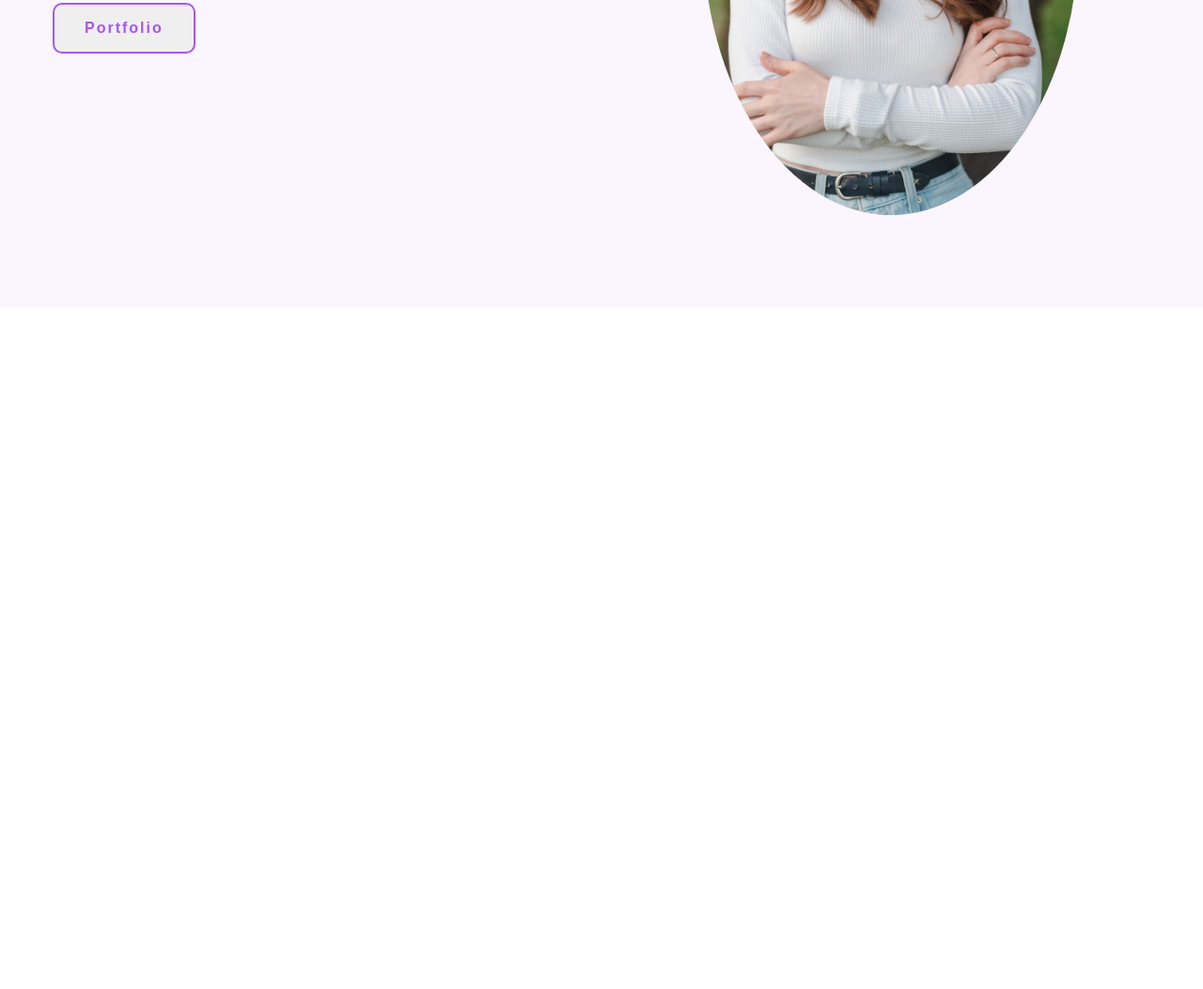
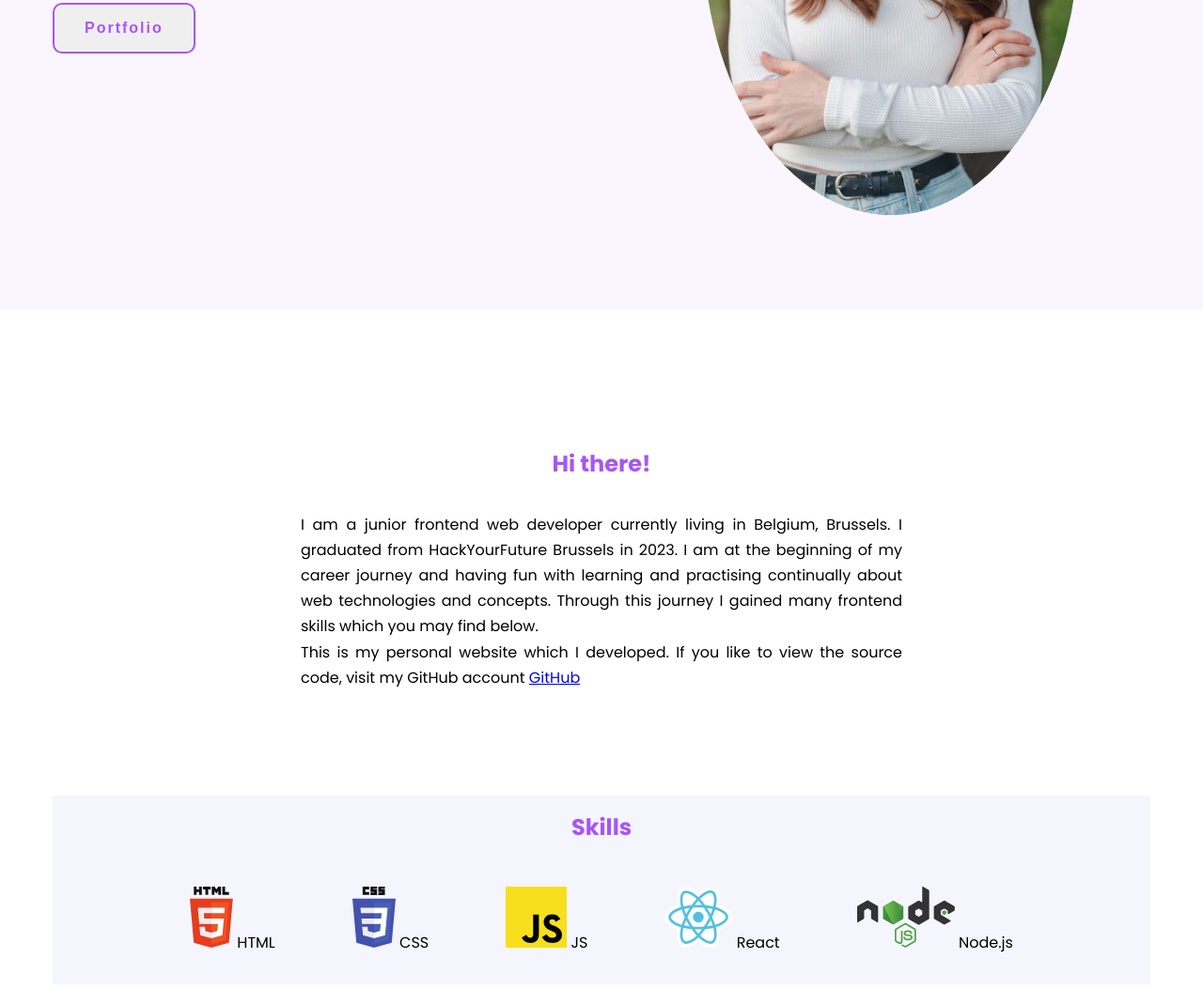
Before and after one commit to inna9Z/my-portfolio, a website: page index.html in a window 1280 px wide. Shown: the part 471-1524 px from the top of the page at 94% size. Before the commit the page ends 800 px from the top, so only its background shows below. Drawn offline with nearby package versions, Linux system fonts and the light colour scheme.

Commit message:
about page added

```diff
--- a/index.html
+++ b/index.html
@@ -51,5 +51,56 @@
         </div>
       </div>
     </section>
+
+    <!-- About section -->
+
+    <section id="about" class="section-about">
+      <div class="about-description">
+        <h1 class="skills-title">Hi there!</h1>
+        <p>
+          I am a junior frontend web developer currently living in Belgium,
+          Brussels. I graduated from HackYourFuture Brussels in 2023. I am at
+          the beginning of my career journey and having fun with learning and
+          practising continually about web technologies and concepts. Through
+          this journey I gained many frontend skills which you may find below.
+        </p>
+        <p>
+          This is my personal website which I developed. If you like to view the
+          source code, visit my GitHub account
+          <a
+            href="https://github.com/inna9Z/my-portfolio"
+            target="_blank"
+            class="animated-link"
+            >GitHub</a
+          >
+        </p>
+      </div>
+
+      <div class="skills">
+        <h1 class="skills-title">Skills</h1>
+        <div class="skill-container">
+          <div>
+            <img src="./public/img/html5.svg" alt="#" />
+            <span>HTML</span>
+          </div>
+          <div>
+            <img src="./public/img/css3.svg" alt="#" />
+            <span>CSS</span>
+          </div>
+          <div>
+            <img src="./public/img/js.svg" alt="#" />
+            <span>JS</span>
+          </div>
+          <div>
+            <img src="./public/img/react.svg" alt="#" />
+            <span>React</span>
+          </div>
+          <div>
+            <img src="./public/img/nodejs.svg" alt="#" />
+            <span>Node.js</span>
+          </div>
+        </div>
+      </div>
+    </section>
   </body>
 </html>
--- a/styles/something.css
+++ b/styles/something.css
@@ -164,3 +164,51 @@ nav .logo a:hover {
   width: min(25rem, 90%);
   border-radius: 100%;
 }
+
+/* About section */
+
+.section-about {
+  min-height: 100vh;
+  max-width: var(--max-width);
+  margin: auto;
+  padding: 1rem;
+  display: flex;
+  flex-direction: column;
+  justify-content: center;
+}
+
+.about {
+  display: flex;
+  flex-direction: column;
+  padding-top: 4rem;
+  padding-bottom: 2rem;
+}
+
+.about-description {
+  max-width: 50vw;
+  align-self: center;
+  text-align: justify;
+  line-height: 1.7;
+  margin: 64px;
+}
+
+.skills {
+  width: 100%;
+  margin-top: 3rem;
+  background-color: #f5f5fd;
+  padding: 1rem 0 2rem 0;
+}
+
+.skills-title {
+  color: var(--primary-color);
+  display: flex;
+  justify-content: center;
+  margin-bottom: 30px;
+}
+
+.skill-container {
+  display: flex;
+  flex-direction: row;
+  justify-content: space-evenly;
+  padding: 1rem 5vw 0 5vw;
+}
```
